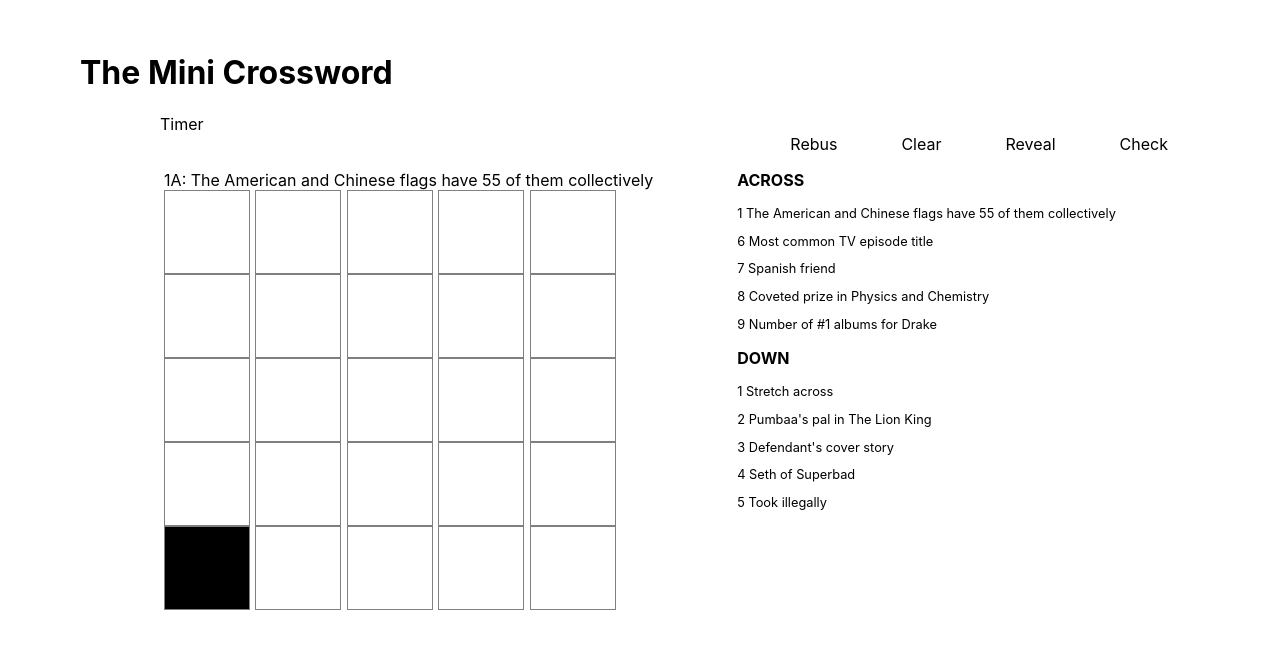
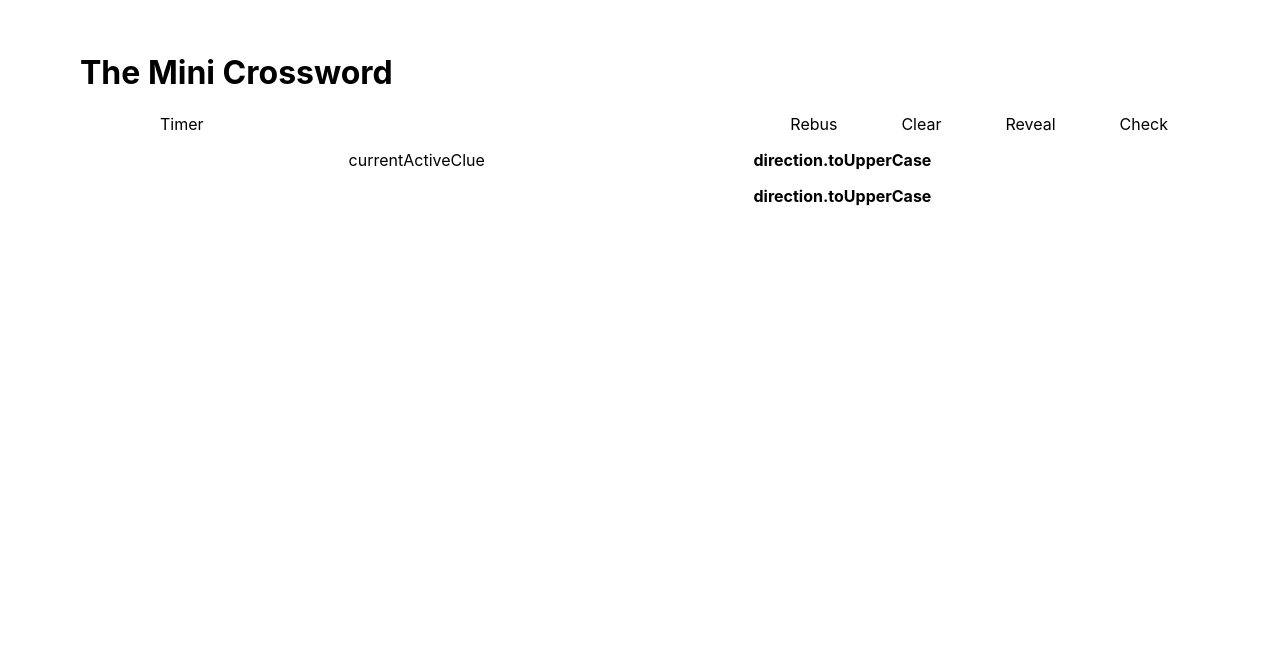
Before and after one commit to jawkha/crossword-mini-clone, a React (Create React App) app: page / in a window 1280 px wide. Shown: the top 648 px of the page. Built offline with nearby package versions, Linux system fonts and the light colour scheme.

Commit message:
remove the previous implementation of the components to redo them

```diff
--- a/src/App.tsx
+++ b/src/App.tsx
@@ -4,96 +4,32 @@ import Options from './components/Options'
 import ActiveClue from './components/ActiveClue'
 import Board from './components/Board'
 import CluesList from './components/CluesList'
-import { clues, puzzleData } from './data/puzzle-2-obj'
+import { clues, answers } from './data/puzzle-1'
 import './App.css'
 
-export interface IPuzzleDataItem {
-	id: number
-	rowNumber: number
-	columnNumber: number
-	isFirstLetterInWord: boolean
-	clueNumber: number | null
-	across: string | null
-	down: string | null
-	isActiveCell: boolean
-	answer: string | null
-	userInput: string | null
-}
-
-export interface IPuzzleData {
-	[key: number]: IPuzzleDataItem
-}
-
-function App() {
-	const [data, setData] = React.useState(puzzleData as IPuzzleData)
-	const [time, setTime] = React.useState()
-	const [direction, setDirection] = React.useState<'across' | 'down'>('across')
-	const [currentActiveSquare, setCurrentActiveSquare] = React.useState<number>(1)
-	const [currentActiveClue, setCurrentActiveClue] = React.useState(
-		data[currentActiveSquare][direction]
-	)
-
-	// const setCurrentActiveClue = () => state[currentActiveSquare][direction]
-	const setActiveClue = () => {
-		if (data[currentActiveSquare]) {
-			setCurrentActiveClue(data[currentActiveSquare][direction])
-		}
-	}
-
-	function toggleBetweenAcrossAndDown() {
-		direction === 'across' ? setDirection('down') : setDirection('across')
-	}
-
-	function handleClickInsideSquare(id: number) {
-		console.log('click event')
-		if (id === currentActiveSquare) {
-			toggleBetweenAcrossAndDown()
-			setActiveClue()
-		}
-	}
-
-	function handleChangeInsideSquare(e: any) {
-		// setInput(e.target.value.toUpperCase())
-	}
-
-	function handleFocusOnSquare(e: any, id: number) {
-		console.log('focus event')
-		e.target.select()
-		e.target.style.backgroundColor = 'rgb(252, 215, 49)'
-		setCurrentActiveSquare(id)
-		// setActiveClue()
-	}
-
-	function handleBlurOnSquare(e: any) {
-		e.target.style.backgroundColor = 'white'
-	}
+export default function App() {
+	const [activeSquare, setActiveSquare] = React.useState(0)
+	const [solution] = React.useState(answers)
+	const [userAnswers, setUserAnswers] = React.useState<string[]>([...Array(answers.length)])
 
 	return (
 		<div className='app'>
-			<div className='container'>
 			<h1>The Mini Crossword</h1>
-				<div className='timer-and-menu'>
+			<div className='timer-and-options'>
 				<Timer />
 				<Options />
 			</div>
 			<div className='board-and-clues'>
 				<div>
-						<ActiveClue currentActiveClue={currentActiveClue} />
-						<Board
-							puzzle={data}
-							handleClickInsideSquare={handleClickInsideSquare}
-							handleFocusOnSquare={handleFocusOnSquare}
-							handleBlurOnSquare={handleBlurOnSquare}
-						/>
+					{/* ActiveClue value depends on the currently active square and the direction (across or down) */}
+					<ActiveClue />
+					<Board />
 				</div>
 				<div>
-						<CluesList direction='Across' list={clues.across} />
-						<CluesList direction='Down' list={clues.down} />
-					</div>
+					<CluesList />
+					<CluesList />
 				</div>
 			</div>
 		</div>
 	)
 }
-
-export default App
--- a/src/components/ActiveClue.tsx
+++ b/src/components/ActiveClue.tsx
@@ -1,5 +1,5 @@
 import * as React from 'react'
 
-export default function ActiveClue(props: { currentActiveClue: string | null }) {
-	return <div>{props.currentActiveClue}</div>
+export default function ActiveClue() {
+	return <div>currentActiveClue</div>
 }
--- a/src/components/Board.tsx
+++ b/src/components/Board.tsx
@@ -1,25 +1,11 @@
 import * as React from 'react'
 import Square from './Square'
 import styles from './../styles/Board.module.css'
-import { IPuzzleData } from '../App'
 
-export default function Board(props: {
-	puzzle: IPuzzleData
-	handleClickInsideSquare: any
-	handleFocusOnSquare: any
-	handleBlurOnSquare: any
-}) {
+export default function Board() {
 	function renderGrid() {
 		// return [...Array(25)].map((letter, index) => <Square key={index} letter={letter} />)
-		return Object.values(props.puzzle).map(el => (
-			<Square
-				key={el.id}
-				square={el}
-				handleClickInsideSquare={props.handleClickInsideSquare}
-				handleFocusOnSquare={props.handleFocusOnSquare}
-				handleBlurOnSquare={props.handleBlurOnSquare}
-			/>
-		))
+		return Object.values([]).map(el => <Square />)
 	}
 
 	return <div className={styles.board}>{renderGrid()}</div>
--- a/src/components/CluesList.tsx
+++ b/src/components/CluesList.tsx
@@ -1,21 +1,15 @@
 import * as React from 'react'
 import styles from './../styles/CluesList.module.css'
 
-interface ICluesListProps {
-	direction: 'Across' | 'Down'
-	list: {}
-}
+export default function CluesList() {
+	function listItems() {
+		return Object.entries([]).map(([key, value], index) => <p key={index}>{`${key} ${value}`}</p>)
+	}
 
-function listItems(obj: ICluesListProps['list']) {
-	return Object.entries(obj).map(([key, value], index) => <p key={index}>{`${key} ${value}`}</p>)
-}
-
-export default function CluesList(prop: ICluesListProps) {
-	const { direction, list } = prop
 	return (
 		<div className={styles.list}>
-			<h3>{direction.toUpperCase()}</h3>
-			{listItems(list)}
+			<h3>direction.toUpperCase</h3>
+			{listItems()}
 		</div>
 	)
 }
--- a/src/components/Square.tsx
+++ b/src/components/Square.tsx
@@ -1,35 +1,6 @@
 import * as React from 'react'
 import styles from './../styles/Square.module.css'
 
-interface ISquareProps {
-	square: {
-		id: number
-		rowNumber: number
-		columnNumber: number
-		isFirstLetterInWord: boolean
-		clueNumber: number | null
-		across: string | null
-		down: string | null
-		isActiveCell: boolean
-		answer: string | null
-		userInput: string | null
-	}
-	handleClickInsideSquare(id: number): void
-	handleFocusOnSquare(e: any, id: number): void
-	handleBlurOnSquare(e: any): void
+export default function Square() {
+	return <input />
 }
-
-export default function Square(props: ISquareProps) {
-	return (
-		<input
-			type='text'
-			value=''
-			maxLength={1}
-			onFocus={e => props.handleFocusOnSquare(e, props.square.id)}
-			onBlur={props.handleBlurOnSquare}
-			onClick={() => props.handleClickInsideSquare(props.square.id)}
-			onChange={() => {}}
-			className={props.square.answer ? styles.square : styles.empty}
-		/>
-	)
-}
```
Lines whose indentation alone changed are shown as unchanged.
